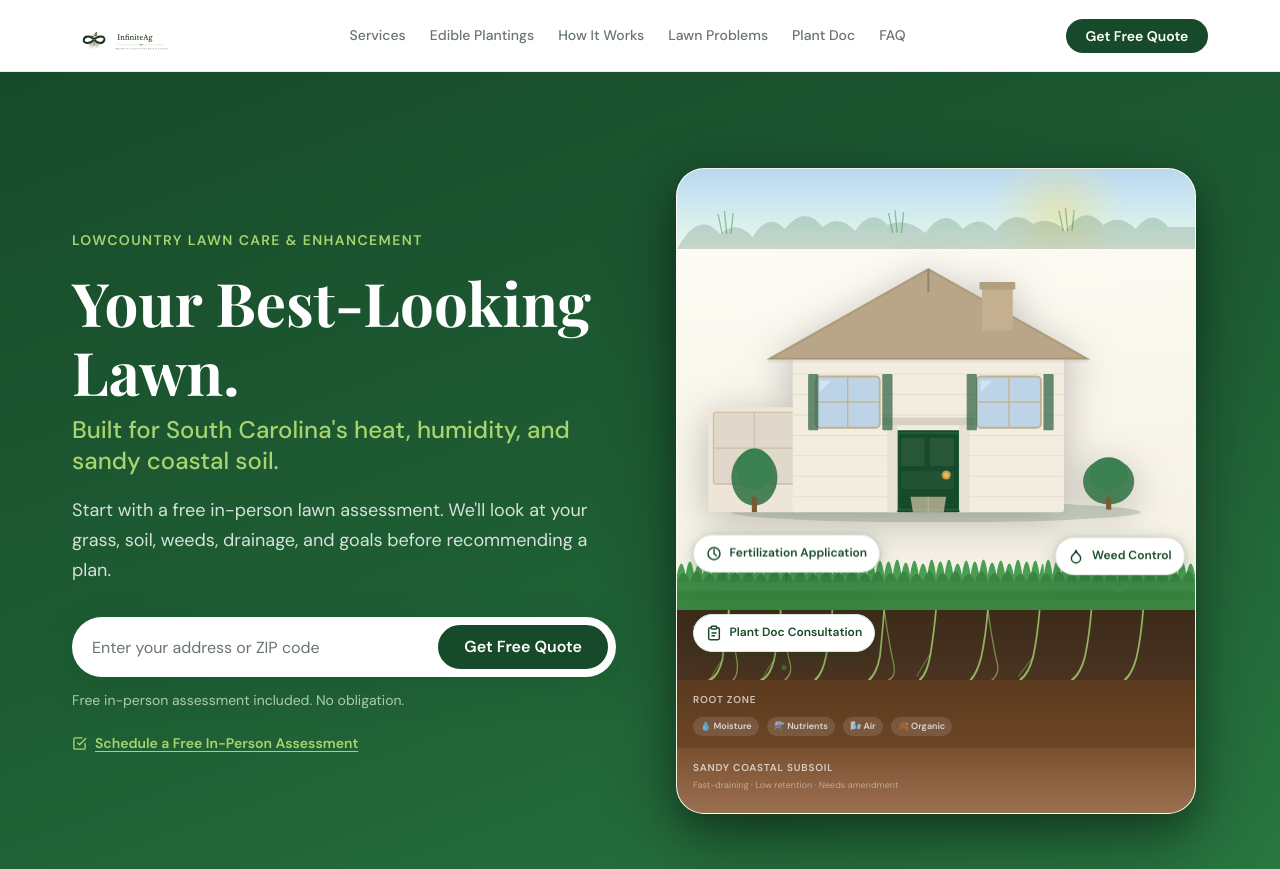
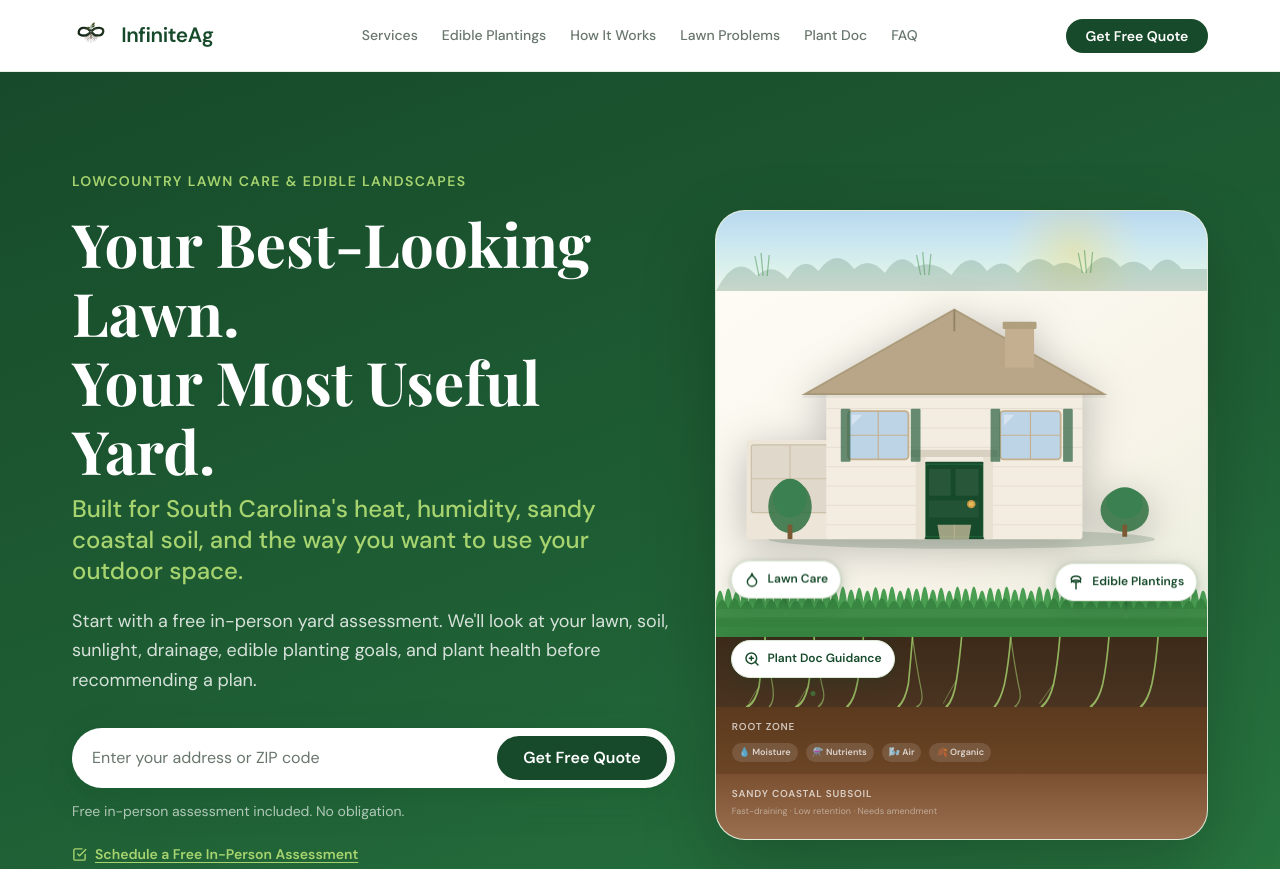
Before and after one commit to Pritham18/Infiniteag-website, a plain HTML site: page index.html in a window 1280 px wide. Shown: the top 869 px of the page. Drawn offline with nearby package versions, Linux system fonts and the light colour scheme.

Commit message:
Fix header/hero: icon+text logo, updated copy, new badge labels, meta tags
- Header: icon+text logo (InfiniteAg_Icon_FullColor.svg + live text)
- Hero eyebrow: Lowcountry Lawn Care & Edible Landscapes
- Hero h1: two-line headline (Best-Looking Lawn / Most Useful Yard)
- Hero sub: updated to mention edible planting goals & plant health
- Hero badges: Lawn Care / Edible Plantings / Plant Doc Guidance
- Hero layout: 1.1fr 0.9fr grid, centered visual, premium card shadow
- Meta/title: InfiniteAh → InfiniteAg

```diff
--- a/index.html
+++ b/index.html
@@ -3,16 +3,16 @@
 <head>
   <meta charset="UTF-8" />
   <meta name="viewport" content="width=device-width, initial-scale=1.0" />
-  <meta name="description" content="InfiniteAh provides lawn care, edible plantings, plant science consultation, landscaping, and free in-person assessments for homeowners in the Lowcountry, South Carolina." />
-  <meta property="og:title" content="InfiniteAh | Lawn Care, Edible Plantings &amp; Plant Science Guidance" />
-  <meta property="og:description" content="InfiniteAh — lawn care, edible plantings, and plant science guidance built for the Lowcountry." />
+  <meta name="description" content="InfiniteAg provides lawn care, edible plantings, plant science consultation, landscaping, and free in-person assessments for homeowners in the Lowcountry, South Carolina." />
+  <meta property="og:title" content="InfiniteAg | Lawn Care, Edible Plantings &amp; Plant Science Guidance" />
+  <meta property="og:description" content="InfiniteAg — lawn care, edible plantings, and plant science guidance built for the Lowcountry." />
   <meta property="og:type" content="website" />
-  <title>InfiniteAh | Lawn Care, Edible Plantings &amp; Plant Science Guidance</title>
+  <title>InfiniteAg | Lawn Care, Edible Plantings &amp; Plant Science Guidance</title>
   <link rel="preconnect" href="https://fonts.googleapis.com" />
   <link rel="preconnect" href="https://fonts.gstatic.com" crossorigin />
   <link href="https://fonts.googleapis.com/css2?family=DM+Sans:ital,opsz,wght@0,9..40,300;0,9..40,400;0,9..40,500;0,9..40,600;1,9..40,400&family=Playfair+Display:wght@600;700&display=swap" rel="stylesheet" />
   <link rel="icon" type="image/png" href="assets/logo/InfiniteAg_Favicon_512px.png">
-  <link rel="stylesheet" href="styles.css?v=9" />
+  <link rel="stylesheet" href="styles.css?v=10" />
 </head>
 <body>
 
@@ -22,8 +22,9 @@
   <header class="site-header" id="site-header">
     <div class="container header-inner">
 
-      <a href="#" class="logo" aria-label="InfiniteAg">
-        <img src="assets/logo/InfiniteAg_Horizontal_FullColor_Outlined.svg" alt="InfiniteAg" class="site-logo-img">
+      <a href="/" class="site-logo" aria-label="InfiniteAg home">
+        <img src="assets/logo/InfiniteAg_Icon_FullColor.svg" alt="" class="site-logo-icon">
+        <span class="site-logo-text">InfiniteAg</span>
       </a>
 
       <nav class="main-nav" aria-label="Main navigation">
@@ -73,10 +74,10 @@
     <div class="container hero-inner">
 
       <div class="hero-content reveal">
-        <span class="eyebrow">Lowcountry Lawn Care &amp; Enhancement</span>
-        <h1 id="hero-headline">Your Best-Looking Lawn.</h1>
-        <p class="hero-headline-tag">Built for South Carolina's heat, humidity, and sandy coastal soil.</p>
-        <p class="hero-sub">Start with a free in-person lawn assessment. We'll look at your grass, soil, weeds, drainage, and goals before recommending a plan.</p>
+        <span class="eyebrow">Lowcountry Lawn Care &amp; Edible Landscapes</span>
+        <h1 id="hero-headline">Your Best-Looking Lawn.<br>Your Most Useful Yard.</h1>
+        <p class="hero-headline-tag">Built for South Carolina's heat, humidity, sandy coastal soil, and the way you want to use your outdoor space.</p>
+        <p class="hero-sub">Start with a free in-person yard assessment. We'll look at your lawn, soil, sunlight, drainage, edible planting goals, and plant health before recommending a plan.</p>
 
         <form class="hero-form" id="hero-quote-form" novalidate aria-label="Quick quote request">
           <div class="form-row">
@@ -281,16 +282,16 @@
           <!-- Floating service badges — inside ls-ground so positions are always relative to the lawn/soil area -->
           <div class="ls-badges" aria-hidden="true">
             <div class="float-badge float-badge--fert" style="--delay:0s">
-              <svg width="16" height="16" viewBox="0 0 24 24" fill="none" stroke="#174A2A" stroke-width="2.2" stroke-linecap="round" aria-hidden="true"><circle cx="12" cy="12" r="9"/><path d="M12 6v6l3.5 3.5"/></svg>
-              Fertilization Application
+              <svg width="16" height="16" viewBox="0 0 24 24" fill="none" stroke="#174A2A" stroke-width="2.2" stroke-linecap="round" stroke-linejoin="round" aria-hidden="true"><path d="M12 22a7 7 0 0 0 7-7c0-2-1-3.9-3-5.5s-3.5-4-4-6.5c-.5 2.5-2 4.9-4 6.5C6 11.1 5 13 5 15a7 7 0 0 0 7 7z"/></svg>
+              Lawn Care
             </div>
             <div class="float-badge float-badge--weed" style="--delay:0.5s">
-              <svg width="16" height="16" viewBox="0 0 24 24" fill="none" stroke="#174A2A" stroke-width="2.2" stroke-linecap="round" aria-hidden="true"><path d="M12 22a7 7 0 0 0 7-7c0-2-1-3.9-3-5.5s-3.5-4-4-6.5c-.5 2.5-2 4.9-4 6.5C6 11.1 5 13 5 15a7 7 0 0 0 7 7z"/></svg>
-              Weed Control
+              <svg width="16" height="16" viewBox="0 0 24 24" fill="none" stroke="#174A2A" stroke-width="2.2" stroke-linecap="round" stroke-linejoin="round" aria-hidden="true"><path d="M12 22V12"/><path d="M5 12s1-3 7-3 7 3 7 3"/><path d="M5 7s1-4 7-4 7 4 7 4"/><path d="M5 7c0 2.8 1.6 5 7 5s7-2.2 7-5"/></svg>
+              Edible Plantings
             </div>
             <div class="float-badge float-badge--aerate" style="--delay:1s">
-              <svg width="16" height="16" viewBox="0 0 24 24" fill="none" stroke="#174A2A" stroke-width="2.2" stroke-linecap="round" stroke-linejoin="round" aria-hidden="true"><path d="M16 4h2a2 2 0 0 1 2 2v14a2 2 0 0 1-2 2H6a2 2 0 0 1-2-2V6a2 2 0 0 1 2-2h2"/><rect x="8" y="2" width="8" height="4" rx="1" ry="1"/><line x1="9" y1="12" x2="15" y2="12"/><line x1="9" y1="16" x2="13" y2="16"/></svg>
-              Plant Doc Consultation
+              <svg width="16" height="16" viewBox="0 0 24 24" fill="none" stroke="#174A2A" stroke-width="2.2" stroke-linecap="round" stroke-linejoin="round" aria-hidden="true"><circle cx="11" cy="11" r="8"/><line x1="21" y1="21" x2="16.65" y2="16.65"/><line x1="11" y1="8" x2="11" y2="14"/><line x1="8" y1="11" x2="14" y2="11"/></svg>
+              Plant Doc Guidance
             </div>
           </div>
 
--- a/styles.css
+++ b/styles.css
@@ -121,7 +121,9 @@ p{color:var(--color-muted);max-width:65ch}
 .site-header{position:sticky;top:0;z-index:100;height:var(--header-h);background:rgba(255,255,255,.96);backdrop-filter:blur(10px);-webkit-backdrop-filter:blur(10px);border-bottom:1px solid var(--color-border);transition:box-shadow var(--dur-md) var(--ease)}
 .site-header.scrolled{box-shadow:var(--shadow-md)}
 .header-inner{display:flex;align-items:center;gap:var(--space-6);height:100%}
-.logo{display:inline-flex;align-items:center;flex-shrink:0;text-decoration:none;white-space:nowrap}
+.site-logo,.logo{display:inline-flex;align-items:center;gap:0.7rem;flex-shrink:0;text-decoration:none;white-space:nowrap}
+.site-logo-icon{width:38px;height:38px;object-fit:contain;display:block}
+.site-logo-text{color:#174A2A;font-weight:800;font-size:1.3rem;letter-spacing:-0.02em;white-space:nowrap;line-height:1}
 .site-logo-img{display:block;height:48px;width:auto;max-width:220px}
 .site-logo-img--footer{height:72px;max-width:160px}
 .logo--light .logo-text{color:var(--color-white)}
@@ -145,7 +147,7 @@ p{color:var(--color-muted);max-width:65ch}
 
 /* HERO */
 .hero{position:relative;background:linear-gradient(160deg,var(--color-primary) 0%,#1f6035 55%,#2a7a42 100%);overflow:hidden;padding-block:clamp(var(--space-16),10vw,var(--space-24));padding-bottom:0}
-.hero-inner{display:grid;grid-template-columns:1fr 1fr;gap:var(--space-12);align-items:center;padding-bottom:clamp(var(--space-16),8vw,var(--space-20))}
+.hero-inner{display:grid;grid-template-columns:1.1fr 0.9fr;gap:var(--space-10);align-items:center;padding-bottom:clamp(var(--space-16),8vw,var(--space-20))}
 .hero-content .eyebrow{color:var(--color-accent)}
 .hero-content h1{color:var(--color-white);margin-bottom:var(--space-5)}
 .hero-sub{font-size:clamp(var(--text-base),2vw,var(--text-md));color:rgba(255,255,255,.82);max-width:50ch;margin-bottom:var(--space-8)}
@@ -160,7 +162,7 @@ p{color:var(--color-muted);max-width:65ch}
 .hero-secondary-cta{display:flex;align-items:center;gap:var(--space-3);color:rgba(255,255,255,.75);font-size:var(--text-sm)}
 .cta-phone-link{display:flex;align-items:center;gap:var(--space-2);font-weight:600;color:var(--color-accent);transition:color var(--dur-sm)}
 .cta-phone-link:hover{color:var(--color-white)}
-.hero-visual{display:flex;align-items:flex-end;justify-content:center;position:relative}
+.hero-visual{display:flex;align-items:center;justify-content:center;position:relative;padding-top:var(--space-4)}
 .hero-visual::before{content:'';position:absolute;inset:-24px -8px;background:radial-gradient(ellipse at 55% 50%,rgba(247,243,232,.18) 0%,transparent 65%);pointer-events:none;z-index:0}
 .hero-visual .lawn-scene{position:relative;z-index:1}
 .lawn-3d-scene{position:relative;width:100%;max-width:480px}
@@ -460,7 +462,7 @@ p{color:var(--color-muted);max-width:65ch}
 .sg-review-card:nth-child(3){transition-delay:200ms}
 
 /* LAWN SCENE (hero illustration) */
-.lawn-scene{position:relative;width:100%;max-width:520px;margin:0 auto;background:linear-gradient(175deg,#FFFDF7 0%,#F7F3E8 55%,#EDE8DC 100%);border-radius:var(--radius-xl);border:1.5px solid rgba(255,255,255,.32);box-shadow:0 28px 70px rgba(0,0,0,.38),0 10px 28px rgba(0,0,0,.22),inset 0 1px 0 rgba(255,255,255,.8);overflow:hidden}
+.lawn-scene{position:relative;width:100%;max-width:560px;margin:0 auto;background:linear-gradient(145deg,#FFFDF7 0%,#F7F3E8 55%,#DDE8D6 100%);border-radius:30px;border:1px solid rgba(221,232,214,0.8);box-shadow:0 28px 75px rgba(0,0,0,.22),inset 0 1px 0 rgba(255,255,255,.8);overflow:hidden}
 .ls-sky{position:relative;background:linear-gradient(180deg,#B8D8EE 0%,#C8E5F0 35%,#DAF0EB 70%,#EEF5EE 100%);height:80px;overflow:hidden}
 .ls-sun-haze{position:absolute;top:-35px;right:12%;width:150px;height:150px;background:radial-gradient(circle,rgba(255,215,80,.32) 0%,rgba(255,230,140,.12) 45%,transparent 65%);border-radius:50%}
 .ls-marsh{position:absolute;bottom:0;left:0;right:0;width:100%;height:80px;display:block}
@@ -526,6 +528,8 @@ p{color:var(--color-muted);max-width:65ch}
   .services-grid{grid-template-columns:1fr}
   .site-logo-img{height:40px;max-width:180px}
   .site-logo-img--footer{height:60px;max-width:140px}
+  .site-logo-icon{width:34px;height:34px}
+  .site-logo-text{font-size:1.15rem}
   .pd-profile-card{padding:28px 20px}
   .pd-cta{flex-direction:column}
   .pd-cta .btn{width:100%}
```
Also changed, not shown: assets/logo/InfiniteAg_Icon_FullColor.svg (added), assets/logo/InfiniteAg_Icon_White.svg (added).
